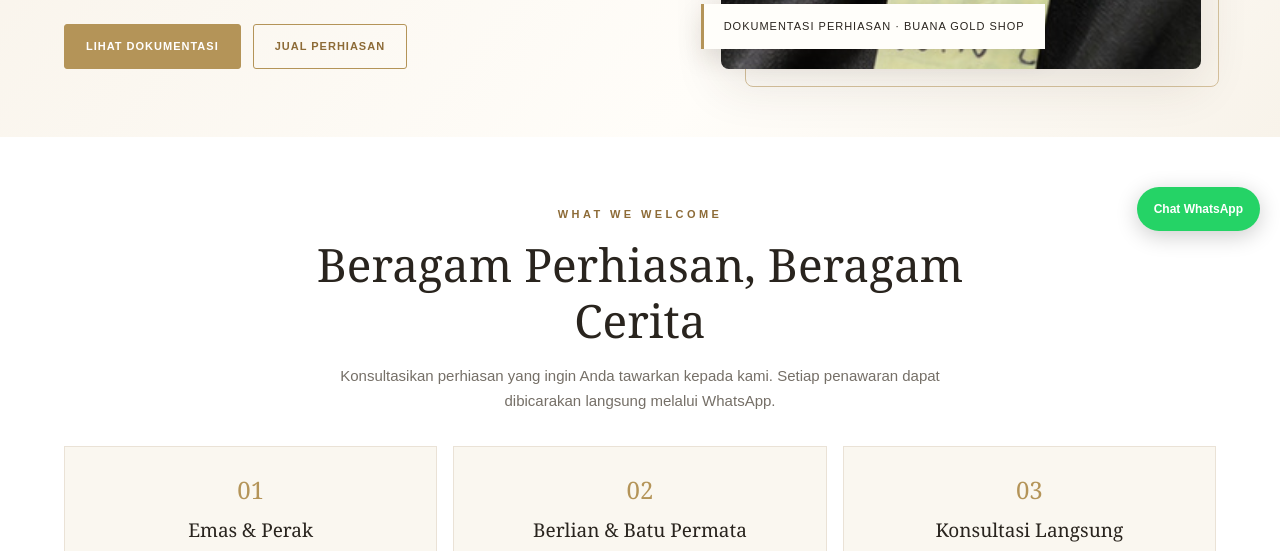
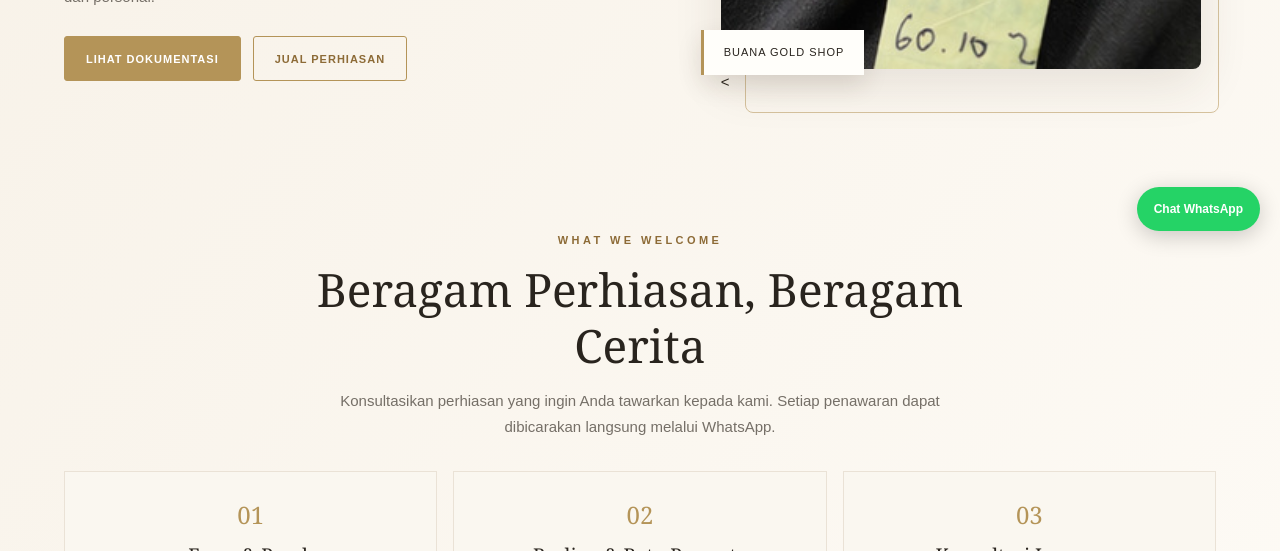
Before and after one commit to yusuf12525/buana-gold-shop, a plain HTML site: page index.html in a window 1280 px wide. Shown: the part 549-1100 px from the top of the page. Drawn offline with Linux system fonts and the light colour scheme.

Commit message:
Update index.html

```diff
--- a/index.html
+++ b/index.html
@@ -97,7 +97,7 @@
   <main>
     <div class="hero" id="home"><div class="container hero-inner">
       <div class="hero-copy reveal"><span class="eyebrow">Welcome to Buana Gold Shop</span><h1>Timeless Beauty,<br>Precious Elegance.</h1><p>Setiap perhiasan memiliki cerita dan nilainya sendiri. Buana Gold Shop melayani konsultasi jual beli perhiasan dengan komunikasi yang mudah dan personal.</p><div class="actions"><a class="btn" href="#dokumentasi">LIHAT DOKUMENTASI</a><a class="btn btn-outline" href="#layanan">JUAL PERHIASAN</a></div></div>
-      <div class="hero-media reveal"><img class="hero-photo" src="assets/images/perhiasan_01.jpg" alt="Dokumentasi perhiasan yang diperiksa di Buana Gold Shop" fetchpriority="high"><div class="hero-caption">DOKUMENTASI PERHIASAN · BUANA GOLD SHOP</div></div>
+      <div class="hero-media reveal"><img class="hero-photo" src="assets/images/perhiasan_01.jpg" alt="Dokumentasi perhiasan yang diperiksa di Buana Gold Shop" fetchpriority="high"><<div class="hero-caption">BUANA GOLD SHOP</div>
     </div></div>
     <section id="jenis"><div class="container"><div class="section-heading reveal"><span class="eyebrow">What We Welcome</span><h2>Beragam Perhiasan, Beragam Cerita</h2><p>Konsultasikan perhiasan yang ingin Anda tawarkan kepada kami. Setiap penawaran dapat dibicarakan langsung melalui WhatsApp.</p></div>
       <div class="intro-grid"><div class="feature reveal"><span class="feature-num">01</span><h3>Emas & Perak</h3><p>Berbagai bentuk perhiasan, termasuk cincin, gelang, kalung, dan model lainnya.</p></div><div class="feature reveal"><span class="feature-num">02</span><h3>Berlian & Batu Permata</h3><p>Konsultasi mengenai perhiasan dengan batu hias atau batu permata.</p></div><div class="feature reveal"><span class="feature-num">03</span><h3>Konsultasi Langsung</h3><p>Hubungi kami untuk membicarakan jenis, kondisi, dan informasi perhiasan Anda.</p></div></div>
```
